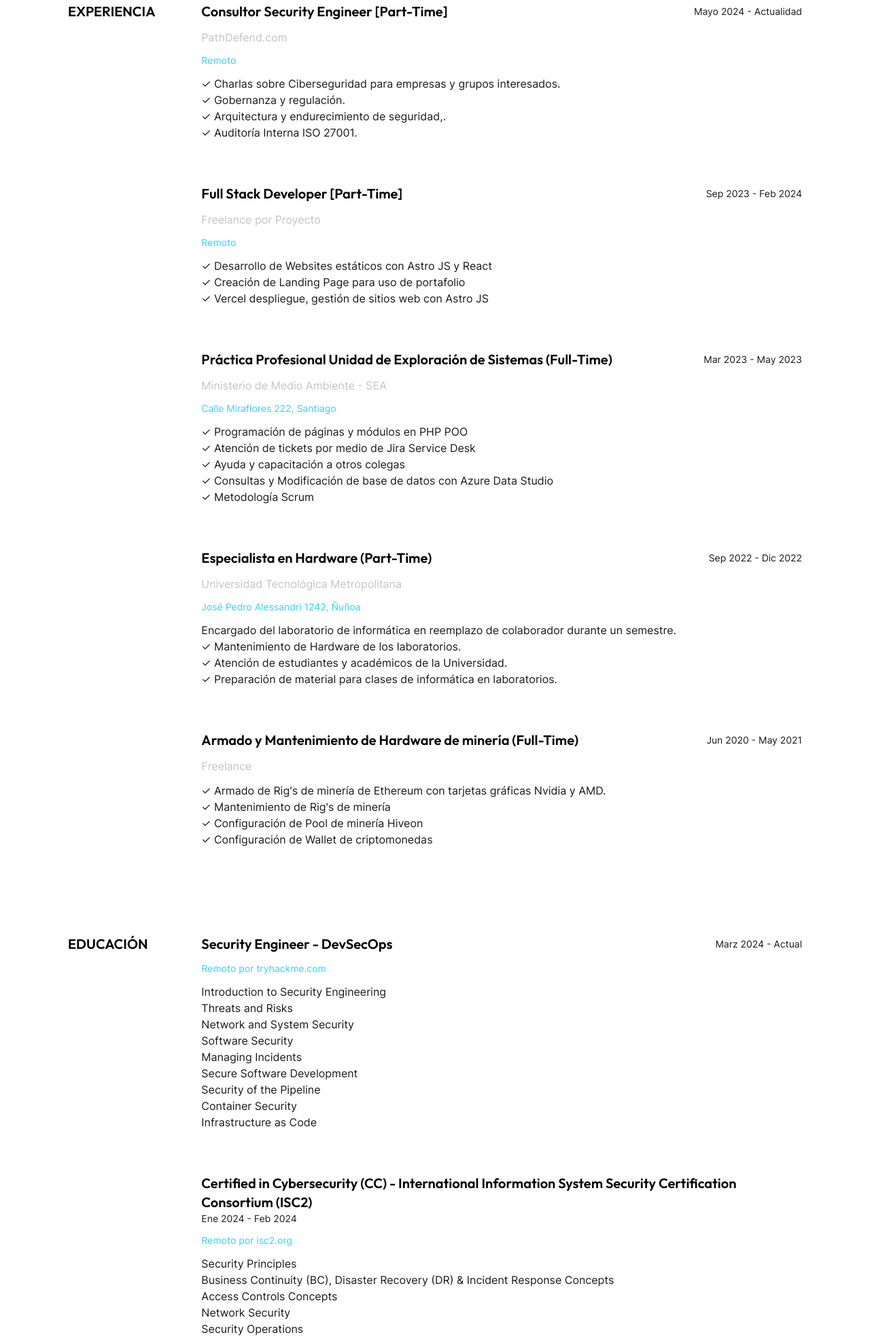
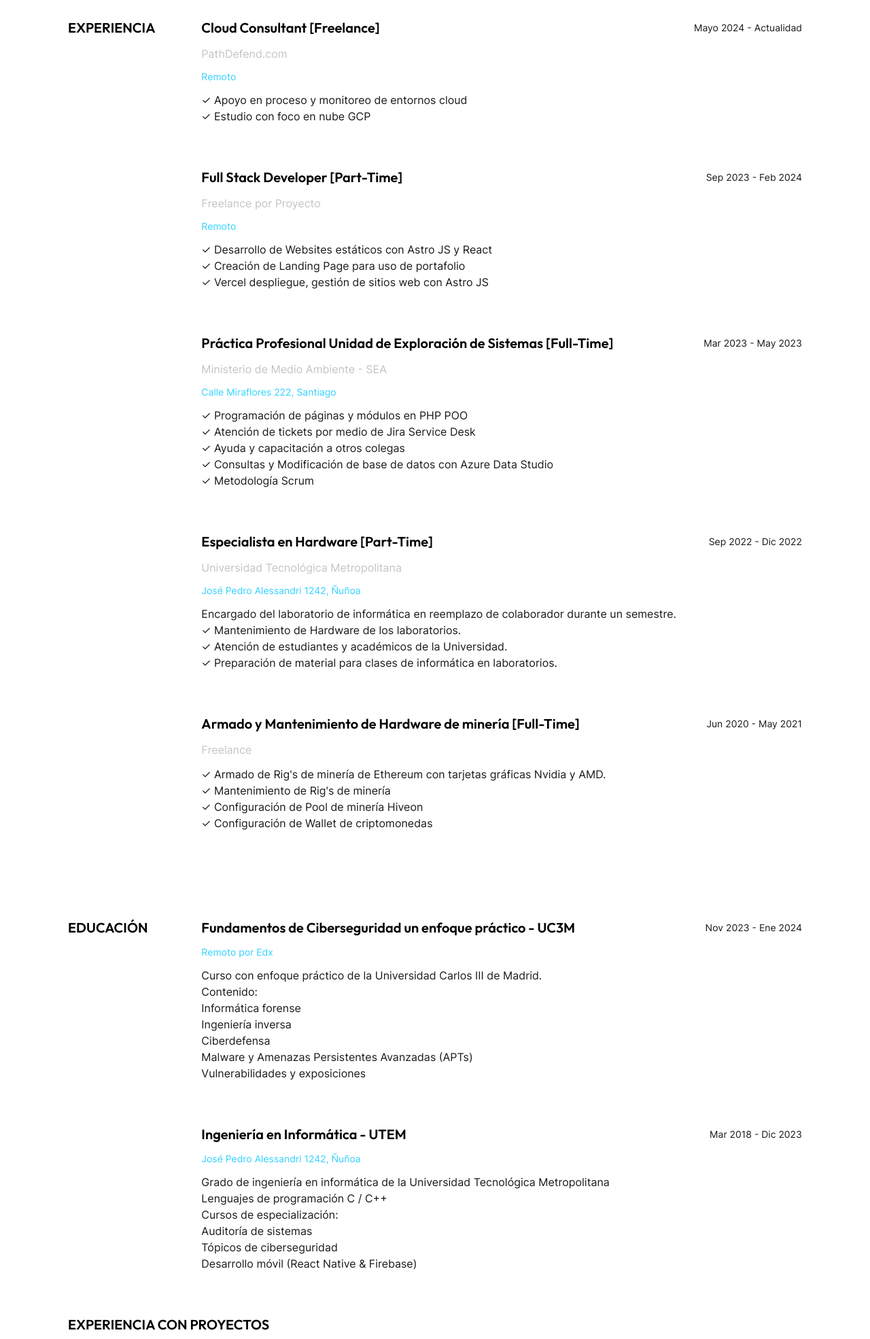
Before and after one commit to 404Jp/cv-minimal, an Astro site: page / in a window 1280 px wide. Shown: the part 740-2710 px from the top of the page at 68% size. Built offline with nearby package versions, Linux system fonts and the light colour scheme; Astro itself is replaced by a stand-in of ours.

Commit message:
update 06/05/2024

```diff
--- a/src/components/general/Navbar.astro
+++ b/src/components/general/Navbar.astro
@@ -16,7 +16,7 @@ import RRSS from "@components/general/RRSS.astro";
   <nav>
     <ul class="flex items-center">
       <li>
-        <a class="p-4 dark:text-light block text-lg" href="https://codeworld.online/" target="_blank">Side Project -> Code World</a>
+        <a class="p-4 dark:text-light block text-lg" href="/projects">Proyectos</a>
       </li>
       <li>
         <button
--- a/src/data/info.ts
+++ b/src/data/info.ts
@@ -1,7 +1,7 @@
 export const info = {
   baseUrl: "https://cv-minimal.vercel.app/",
   name: "Jean Bouffanais",
-  jobDescription: "Web Developer",
+  jobDescription: "Computer Engineer",
   about: ` `,
 
   hero: [
@@ -12,22 +12,21 @@ export const info = {
         "¡Bienvenido a mi portafolio!",
         "Aquí encontrarás mi información más actualizada y una visión de mi experiencia y habilidades.",
         "Si tienes alguna pregunta o consulta, no dudes en contactarme.",
+        "Estudio en curso: Google Cloud Engineer Learning Path.",
       ],
     },
   ],
 
   experience: [
     {
-      name: "Consultor Security Engineer [Part-Time]",
+      name: "Cloud Consultant [Freelance]",
       place: "PathDefend.com",
       location: "Remoto",
       startDate: "Mayo 2024",
       endDate: "Actualidad",
       description: [
-        "✓ Charlas sobre Ciberseguridad para empresas y grupos interesados.",
-        "✓ Gobernanza y regulación.",
-        "✓ Arquitectura y endurecimiento de seguridad,.",
-        "✓ Auditoría Interna ISO 27001.",
+        "✓ Apoyo en proceso y monitoreo de entornos cloud",
+        "✓ Estudio con foco en nube GCP",
       ],
 
     },
@@ -44,7 +43,7 @@ export const info = {
       ],
     },
     {
-      name: "Práctica Profesional Unidad de Exploración de Sistemas (Full-Time)",
+      name: "Práctica Profesional Unidad de Exploración de Sistemas [Full-Time]",
       place: "Ministerio de Medio Ambiente - SEA",
       location: "Calle Miraflores 222, Santiago",
       startDate: "Mar 2023",
@@ -58,7 +57,7 @@ export const info = {
       ],
     },
     {
-      name: "Especialista en Hardware (Part-Time)",
+      name: "Especialista en Hardware [Part-Time]",
       place: "Universidad Tecnológica Metropolitana",
       location: "José Pedro Alessandri 1242, Ñuñoa",
       startDate: "Sep 2022",
@@ -71,7 +70,7 @@ export const info = {
       ],
     },
     {
-      name: "Armado y Mantenimiento de Hardware de minería (Full-Time)",
+      name: "Armado y Mantenimiento de Hardware de minería [Full-Time]",
       place: "Freelance",
       location: "",
       startDate: "Jun 2020",
@@ -86,37 +85,6 @@ export const info = {
   ],
 
   education: [
-
-    {
-      name: "Security Engineer - DevSecOps",
-      location: "Remoto por tryhackme.com",
-      startDate: "Marz 2024",
-      endDate: "Actual",
-      description: [
-        "Introduction to Security Engineering",
-        "Threats and Risks",
-        "Network and System Security",
-        "Software Security",
-        "Managing Incidents",
-        "Secure Software Development",
-        "Security of the Pipeline",
-        "Container Security",
-        "Infrastructure as Code"
-      ],
-    },
-    {
-      name: "Certified in Cybersecurity (CC) - International Information System Security Certification Consortium (ISC2)",
-      location: "Remoto por isc2.org",
-      startDate: "Ene 2024",
-      endDate: "Feb 2024",
-      description: [
-        "Security Principles",
-        "Business Continuity (BC), Disaster Recovery (DR) & Incident Response Concepts",
-        "Access Controls Concepts",
-        "Network Security",
-        "Security Operations",
-      ],
-    },
     {
       name: "Fundamentos de Ciberseguridad un enfoque práctico - UC3M",
       location: "Remoto por Edx",
```
